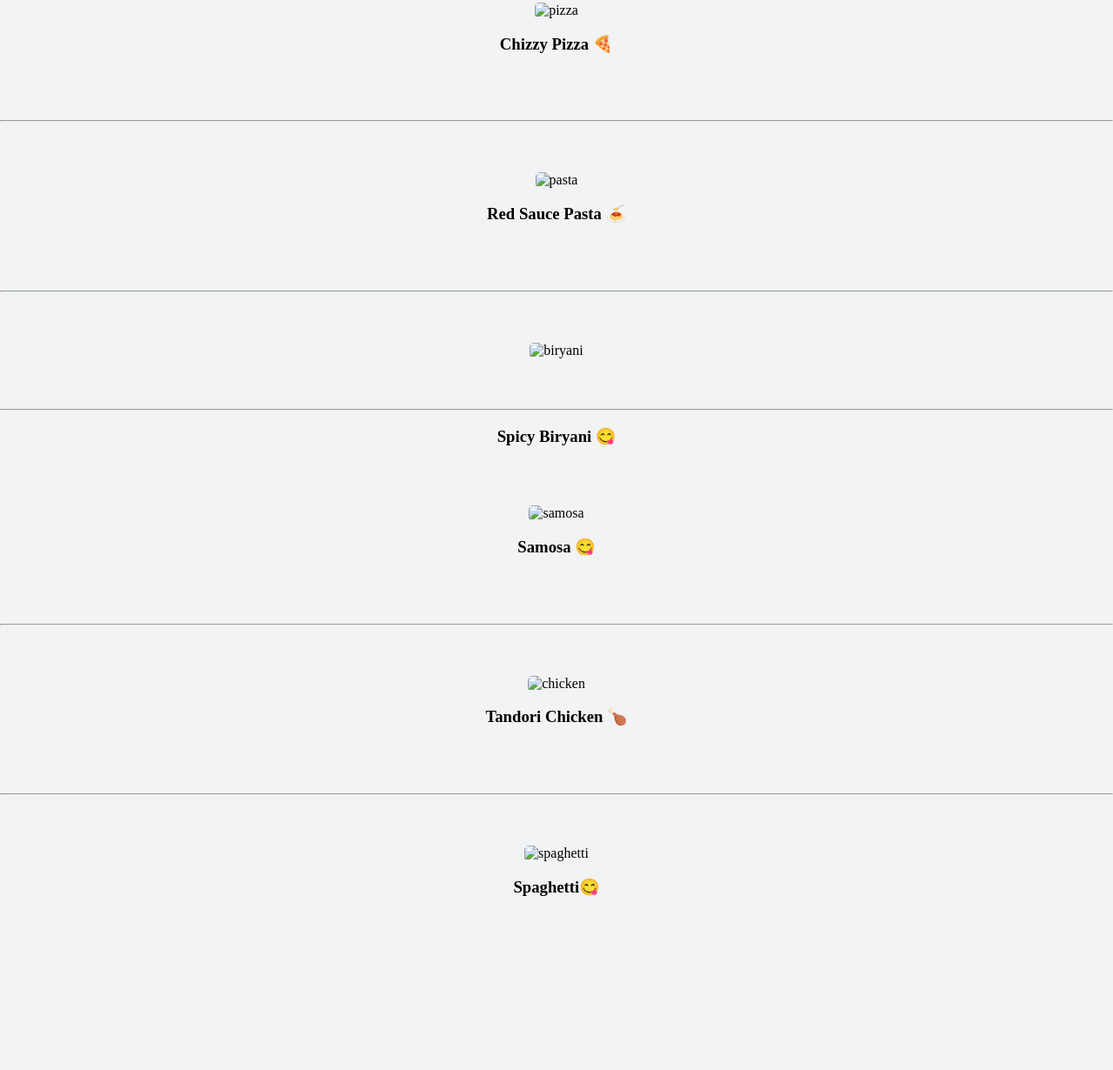
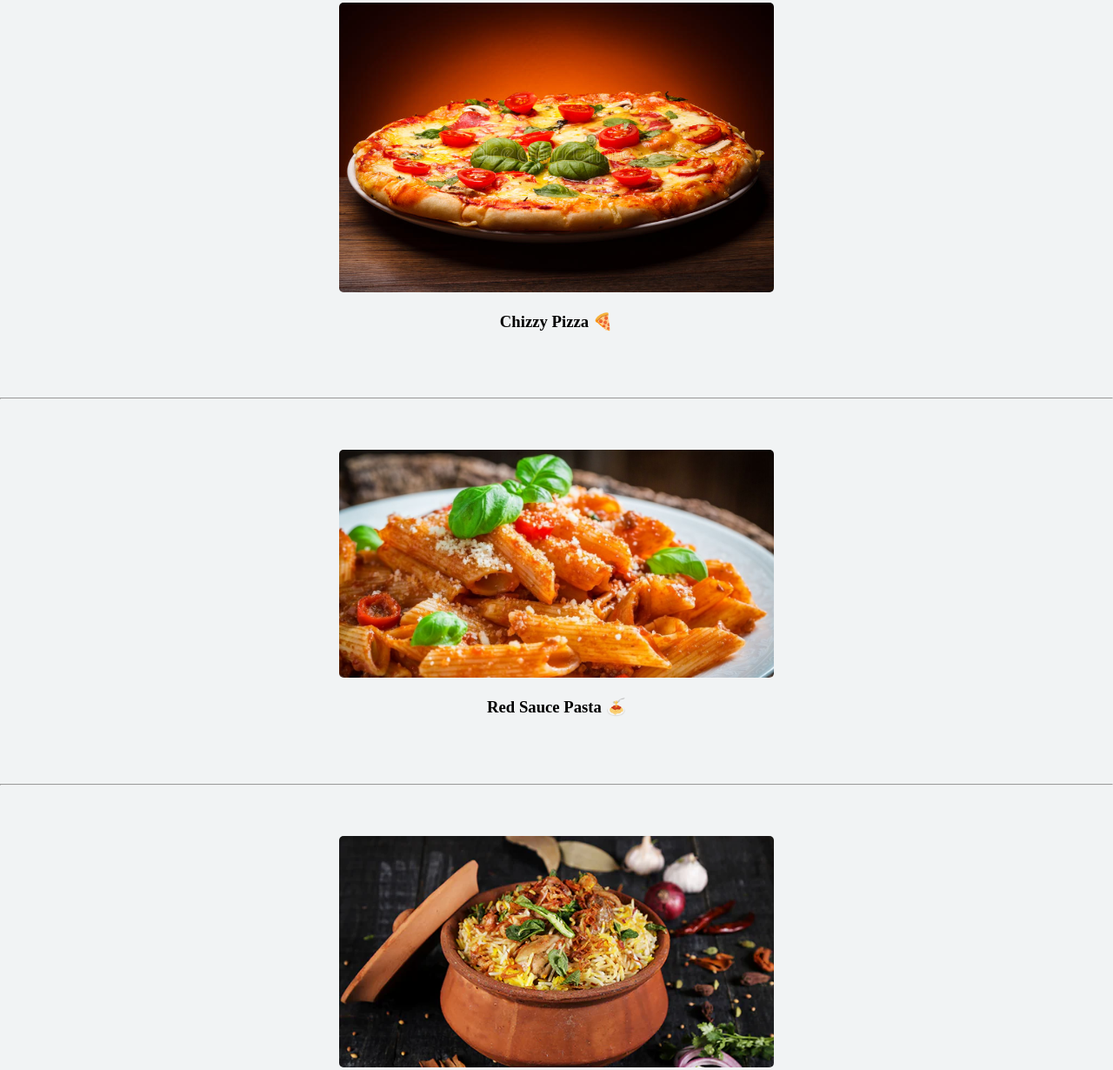
Before and after one commit to Bisen24/connect, a plain HTML site: page Favourite-food-webpage.html in a window 1280 px wide. Shown: the part 294-1524 px from the top of the page at 87% size. Before the commit the page ends 1394 px from the top, so only its background shows below. Drawn offline with Linux system fonts and the light colour scheme.

Commit message:
Update Favourite-food-webpage.html

```diff
--- a/Favourite-food-webpage.html
+++ b/Favourite-food-webpage.html
@@ -70,7 +70,7 @@
     <div align="center">
       <div id="Pizza" style="padding: 50px">
         <img
-          src="/HTML/connect/pizza.jpg"
+          src="/pizza.jpg"
           alt="pizza"
           width="500px"
           style="border-radius: 5px"
@@ -80,7 +80,7 @@
       <hr />
       <div id="Pasta" style="padding: 50px">
         <img
-          src="/HTML/connect/pasta.jpg"
+          src="/pasta.jpg"
           alt="pasta"
           width="500px"
           style="border-radius: 5px"
@@ -90,7 +90,7 @@
       <hr />
       <div id="Biryani" style="padding: 50px">
         <img
-          src="/HTML/connect/biryani.webp"
+          src="/biryani.webp"
           alt="biryani"
           width="500px"
           style="border-radius: 5px"
@@ -100,7 +100,7 @@
       <h3>Spicy Biryani 😋</h3>
       <div id="Samosa" style="padding: 50px">
         <img
-          src="/HTML/connect/samosa.webp"
+          src="/samosa.webp"
           alt="samosa"
           width="500px"
           style="border-radius: 5px"
@@ -110,7 +110,7 @@
       <hr />
       <div id="Chicken" style="padding: 50px">
         <img
-          src="/HTML/connect/chicken.jpg"
+          src="/chicken.jpg"
           alt="chicken"
           width="500px"
           style="border-radius: 5px"
@@ -120,7 +120,7 @@
       <hr />
       <div id="Spaghetti" style="padding: 50px">
         <img
-          src="/HTML/connect/spaghetti.jpg"
+          src="/spaghetti.jpg"
           alt="spaghetti"
           width="500px"
           style="border-radius: 5px"
```
